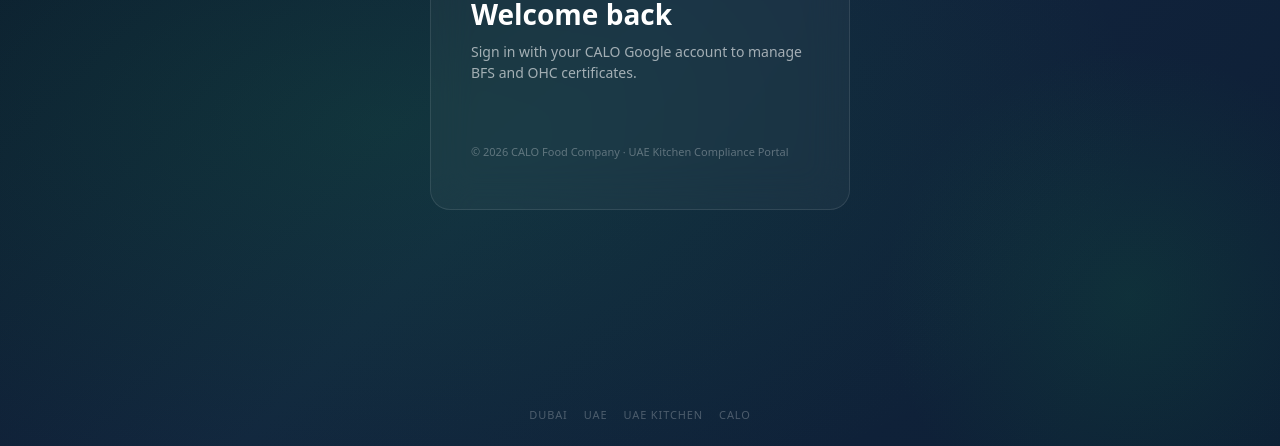
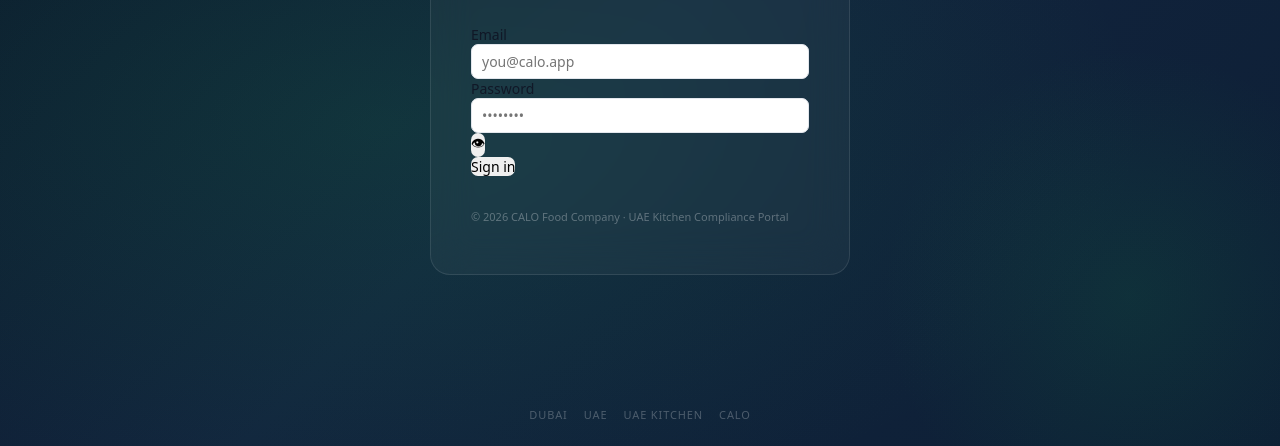
Before and after one commit to millikkal-sudo/uae-kitchen-compliance-portal, a website: page index.html in a window 1280 px wide. Shown: the part 354-800 px from the top of the page. Drawn offline with nearby package versions, Linux system fonts and the light colour scheme.

Commit message:
Refactor login form and update Google sign-in section

```diff
--- a/index.html
+++ b/index.html
@@ -5,7 +5,6 @@
     <meta name="viewport" content="width=device-width, initial-scale=1.0" />
     <title>UAE Kitchen – Compliance Portal</title>
     <link rel="stylesheet" href="styles.css" />
-    <script src="https://accounts.google.com/gsi/client" async defer></script>
   </head>
   <body>
 
@@ -22,17 +21,23 @@
         </div>
         <div class="login-copy">
           <h1>Welcome back</h1>
-          <p>Sign in with your CALO Google account to manage BFS and OHC certificates.</p>
+          <p>Sign in to manage BFS and OHC certificates.</p>
         </div>
-        <div class="google-signin-wrap">
-          <div id="googleSignInButton"></div>
-          <button id="driveConsentBtn" class="drive-consent-btn hidden" type="button">
-            <svg width="18" height="18" viewBox="0 0 87.3 78" xmlns="http://www.w3.org/2000/svg"><path d="m6.6 66.85 3.85 6.65c.8 1.4 1.95 2.5 3.3 3.3l13.75-23.8h-27.5c0 1.55.4 3.1 1.2 4.5z" fill="#0066da"/><path d="m43.65 25-13.75-23.8c-1.35.8-2.5 1.9-3.3 3.3l-25.4 44a9.06 9.06 0 0 0 -1.2 4.5h27.5z" fill="#00ac47"/><path d="m73.55 76.8c1.35-.8 2.5-1.9 3.3-3.3l1.6-2.75 7.65-13.25c.8-1.4 1.2-2.95 1.2-4.5h-27.502l5.852 11.5z" fill="#ea4335"/><path d="m43.65 25 13.75-23.8c-1.35-.8-2.9-1.2-4.5-1.2h-18.5c-1.6 0-3.15.45-4.5 1.2z" fill="#00832d"/><path d="m59.8 53h-32.3l-13.75 23.8c1.35.8 2.9 1.2 4.5 1.2h50.8c1.6 0 3.15-.45 4.5-1.2z" fill="#2684fc"/><path d="m73.4 26.5-12.7-22c-.8-1.4-1.95-2.5-3.3-3.3l-13.75 23.8 16.15 28h27.45c0-1.55-.4-3.1-1.2-4.5z" fill="#ffba00"/></svg>
-            Allow Google Drive Access
-          </button>
-          <p id="loginError" class="login-error hidden">Only authorised @calo.app accounts can sign in.</p>
-          <p id="loginLoading" class="login-loading hidden">Connecting to Google Drive…</p>
-        </div>
+        <form id="loginForm" class="login-form" autocomplete="on">
+          <label>
+            Email
+            <input id="loginEmail" name="email" type="email" required placeholder="you@calo.app" autocomplete="username" />
+          </label>
+          <label>
+            Password
+            <div class="pw-wrap">
+              <input id="loginPassword" name="password" type="password" required placeholder="••••••••" autocomplete="current-password" />
+              <button id="togglePw" class="pw-eye" type="button" tabindex="-1" aria-label="Show password">👁</button>
+            </div>
+          </label>
+          <p id="loginError" class="login-error hidden"></p>
+          <button class="login-submit-btn" type="submit" id="loginSubmitBtn">Sign in</button>
+        </form>
         <div class="login-footer">
           <p>© 2026 CALO Food Company · UAE Kitchen Compliance Portal</p>
         </div>
@@ -62,7 +67,7 @@
           <strong id="signedInEmail">—</strong>
           <div id="syncStatus" class="sync-status sync-idle">
             <span class="sync-dot"></span>
-            <span id="syncLabel">Synced to Drive</span>
+            <span id="syncLabel">Saved</span>
           </div>
           <!-- viewer-only badge shown for read-only users -->
           <div id="viewerBadge" class="viewer-badge hidden">👁 View only</div>
@@ -469,6 +474,7 @@
     <div id="toast" class="toast" role="status" aria-live="polite"></div>
     <script src="https://cdnjs.cloudflare.com/ajax/libs/jspdf/2.5.1/jspdf.umd.min.js"></script>
     <script src="https://cdnjs.cloudflare.com/ajax/libs/jspdf-autotable/3.8.2/jspdf.plugin.autotable.min.js"></script>
+    <script src="https://cdn.jsdelivr.net/npm/@supabase/supabase-js@2"></script>
     <script src="app.js"></script>
   </body>
 </html>
```
